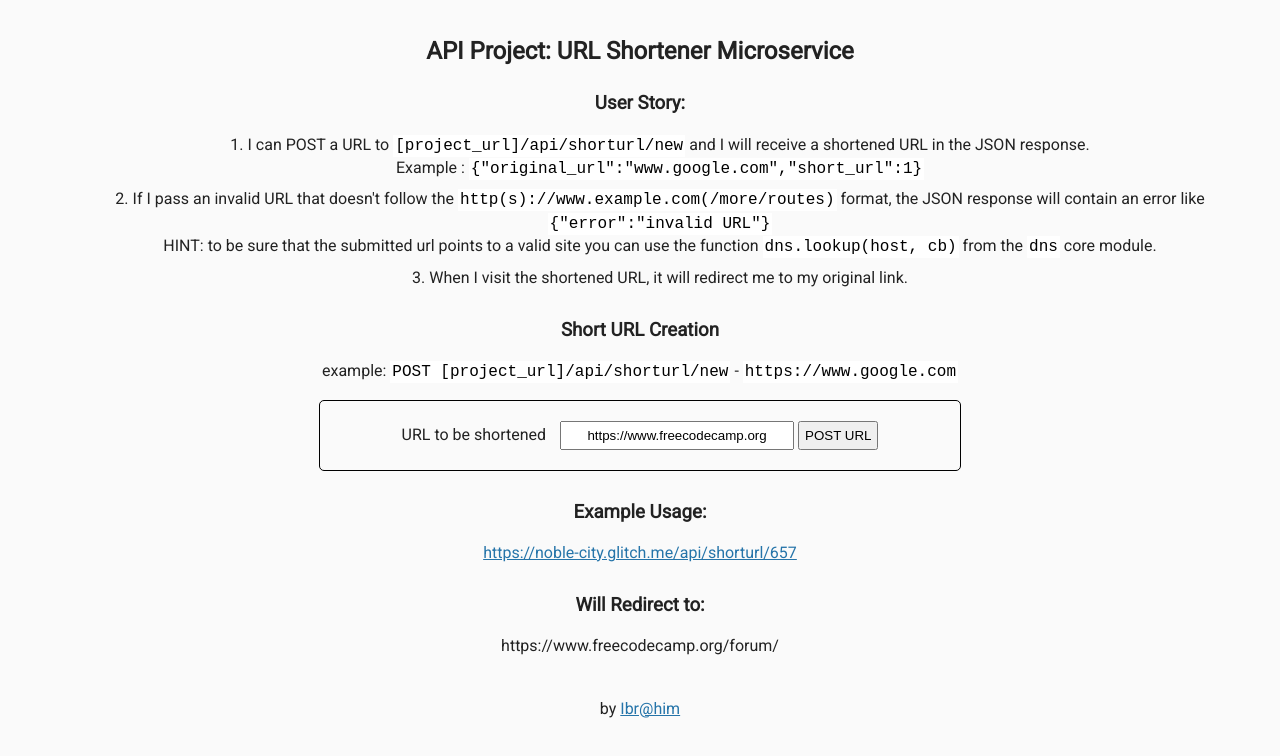
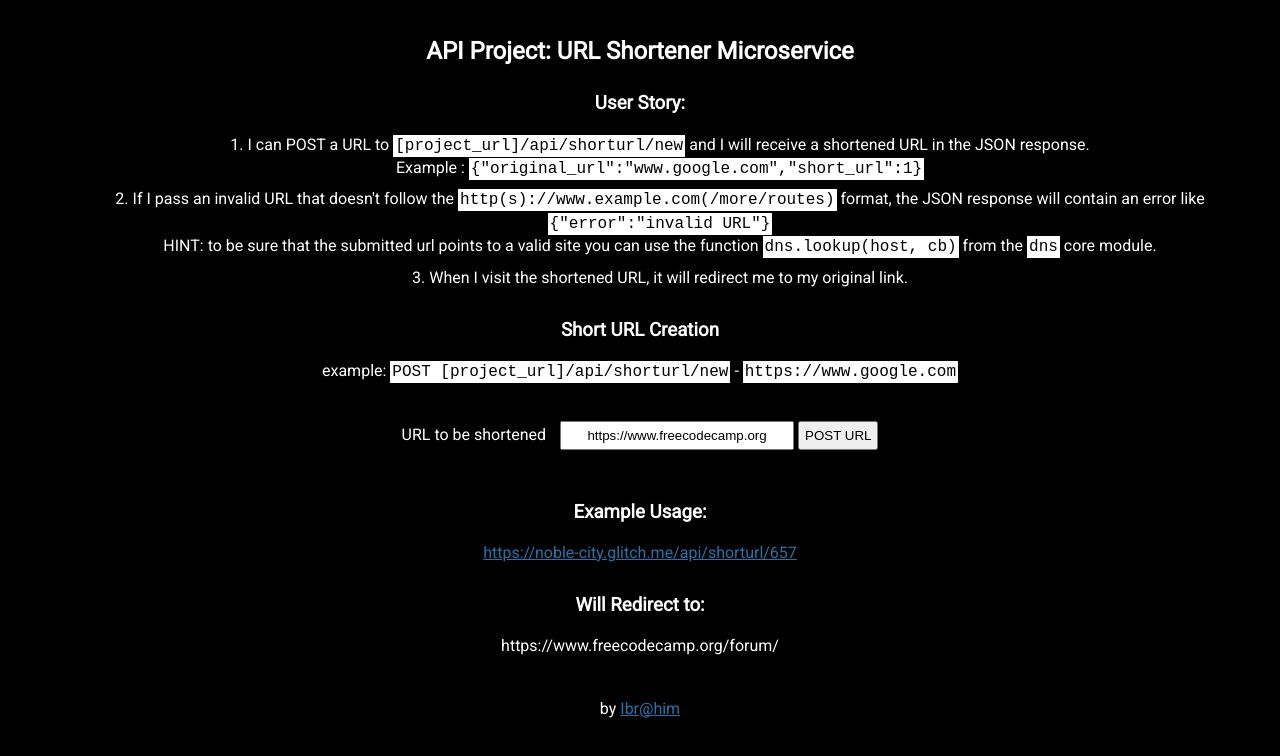
Before and after one commit to itech-corp/Apis-and-Microservices-Projects---URL-Shortener-Microservice-FCC, a website: page views/index.html in a window 1280 px wide. Drawn offline with Linux system fonts and the light colour scheme.

Commit message:
🎫🎪 Updated with Glitch

```diff
--- a/public/style.css
+++ b/public/style.css
@@ -3,8 +3,8 @@
 body {
 	font-family: 'Roboto', sans-serif;
 	font-size: 16px;
-	color: #222;
-	background-color: #FaFaFa;
+	color: white;
+	background-color: black;
 	text-align: center;
 	line-height: 1.4em;
 }
```
